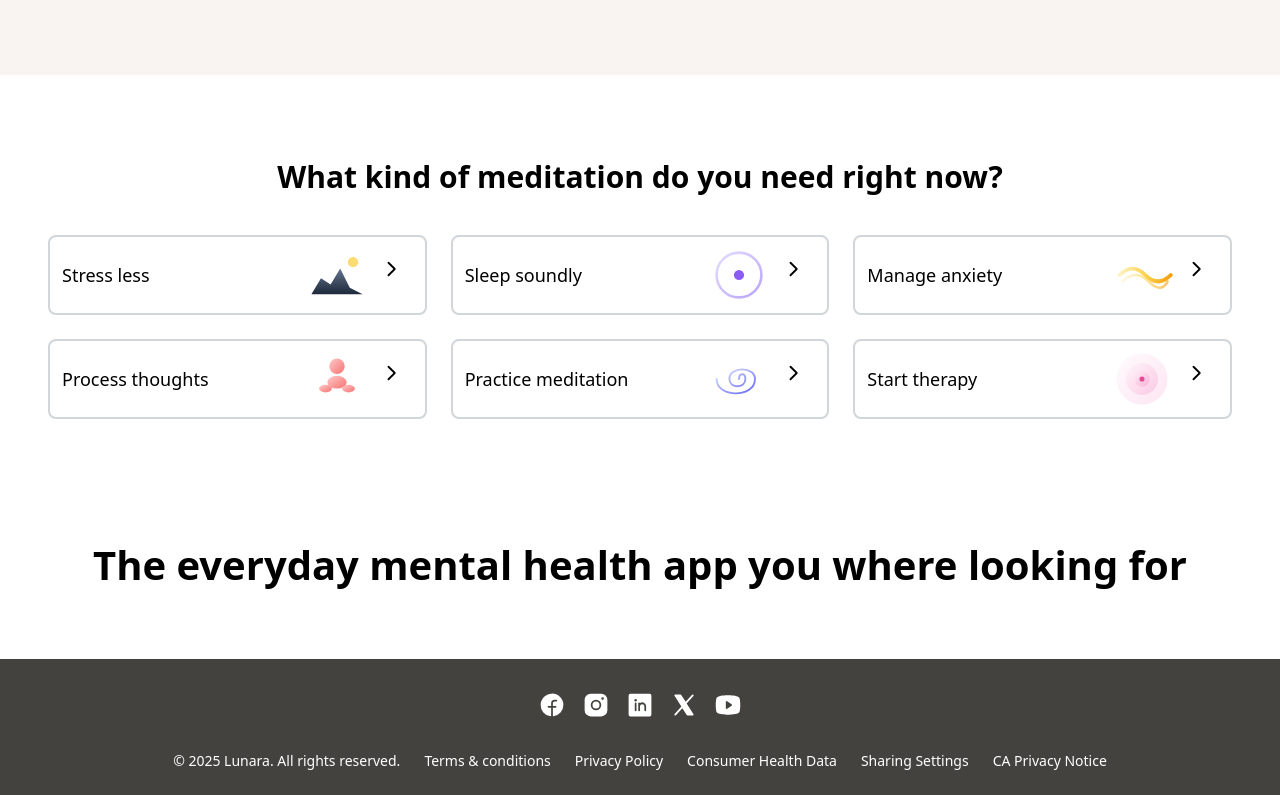
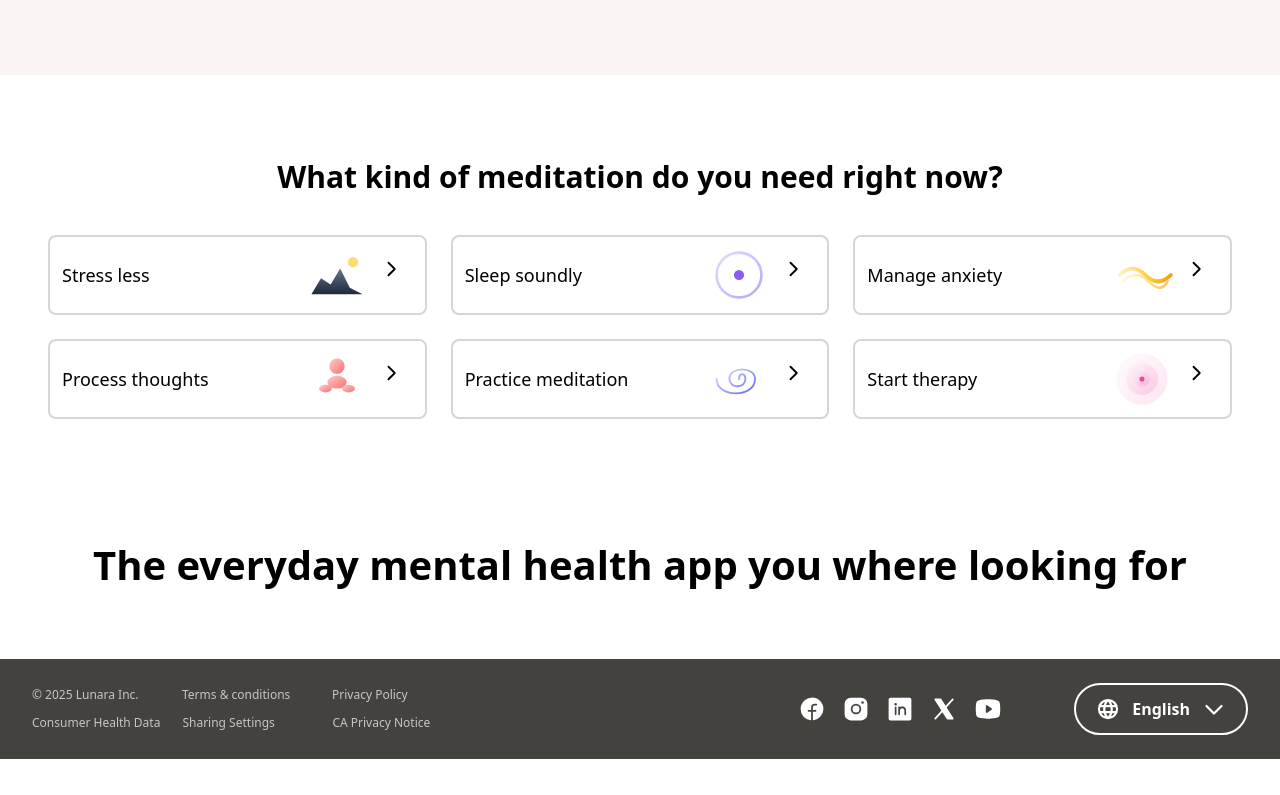
Before and after one commit to Ireneripo/lunara, a React (Vite) app: page / in a window 1280 px wide. Shown: the part 613-1408 px from the top of the page. After the commit the page ends 1372 px from the top, so only its background shows below. Built offline with nearby package versions, Linux system fonts and the light colour scheme.

Commit message:
feat:✨ build FooterEnd component

```diff
--- a/src/components/FooterEnd/FooterEnd.jsx
+++ b/src/components/FooterEnd/FooterEnd.jsx
@@ -5,12 +5,40 @@ import {
   LinkedinLogo,
   XLogo,
   YoutubeLogo,
+  Globe,
+  CaretDown,
 } from '@phosphor-icons/react';
+
+import Button from '../Button/Button';
 
 function FooterEnd() {
   return (
     <div className="bg-[#44423E] px-8 py-6">
-      <div className="flex flex-col items-center gap-6">
+      <div className="flex flex-col-reverse md:flex-row items-center md:justify-between">
+        <div>
+          <ul className="flex max-w-lg m-[-6px] md:flex-wrap">
+            <li className="text-[#C7C6C5] text-xs hover:underline cursor-pointer max-w-32 md:mr-4 md:min-w-32 m-1.5 md:my-1.5">
+              <a href="#">© 2025 Lunara Inc.</a>
+            </li>
+            <li className="text-[#C7C6C5] text-xs hover:underline cursor-pointer hidden md:block max-w-32 md:mr-4 md:min-w-32 m-1.5 md:my-1.5">
+              <a href="#">Terms & conditions</a>
+            </li>
+            <li className="text-[#C7C6C5] text-xs hover:underline cursor-pointer hidden md:block m-w-32 md:mr-4 md:min-w-32 m-1.5 md:my-1.5">
+              <a href="#">Privacy Policy</a>
+            </li>
+            <li className="text-[#C7C6C5] text-xs hover:underline cursor-pointer hidden md:block m-w-32 md:mr-4 md:min-w-32 m-1.5 md:my-1.5">
+              <a href="#">Consumer Health Data</a>
+            </li>
+            <li className="text-[#C7C6C5] text-xs hover:underline cursor-pointer hidden md:block m-w-32 md:mr-4 md:min-w-32 m-1.5 md:my-1.5">
+              <a href="#">Sharing Settings</a>
+            </li>
+            <li className="text-[#C7C6C5] text-xs hover:underline cursor-pointer hidden md:block m-w-32 md:mr-4 md:min-w-32 m-1.5 md:my-1.5">
+              <a href="#">CA Privacy Notice</a>
+            </li>
+          </ul>
+        </div>
+
+        <div className="flex flex-col items-center min-[1000px]:flex-row md:justify-end">
           <ul className="flex">
             <li className="rounded-full m-1.5 p-0.5 bg-[#44423E]">
               <a href="#">
@@ -68,27 +96,27 @@ function FooterEnd() {
               </a>
             </li>
           </ul>
-        <div>
-          <ul className="flex gap-6">
-            <li className="text-white text-sm hover:underline cursor-pointer">
-              <a href="#">© 2025 Lunara. All rights reserved.</a>
-            </li>
-            <li className="text-white text-sm hover:underline cursor-pointer hidden md:block">
-              <a href="#">Terms & conditions</a>
-            </li>
-            <li className="text-white text-sm hover:underline cursor-pointer hidden md:block">
-              <a href="#">Privacy Policy</a>
-            </li>
-            <li className="text-white text-sm hover:underline cursor-pointer hidden md:block">
-              <a href="#">Consumer Health Data</a>
-            </li>
-            <li className="text-white text-sm hover:underline cursor-pointer hidden md:block">
-              <a href="#">Sharing Settings</a>
-            </li>
-            <li className="text-white text-sm hover:underline cursor-pointer hidden md:block">
-              <a href="#">CA Privacy Notice</a>
-            </li>
-          </ul>
+          <div className="hidden md:flex ml-16 w-max focus:outline-blue-700">
+            <Button className="flex items-center py-3 px-5 border-white rounded-full border-2 max-w-80">
+              <span className="flex items-center justify-between">
+                <Globe
+                  className="mr-3 cursor-pointer"
+                  size={24}
+                  color="white"
+                  weight="bold"
+                />
+                <span className="text-white text-base font-bold mr-3 cursor-pointer">
+                  English
+                </span>
+                <CaretDown
+                  className="cursor-pointer"
+                  size={24}
+                  color="white"
+                  weight="bold"
+                />
+              </span>
+            </Button>
+          </div>
         </div>
       </div>
     </div>
```
Lines whose indentation alone changed are shown as unchanged.
